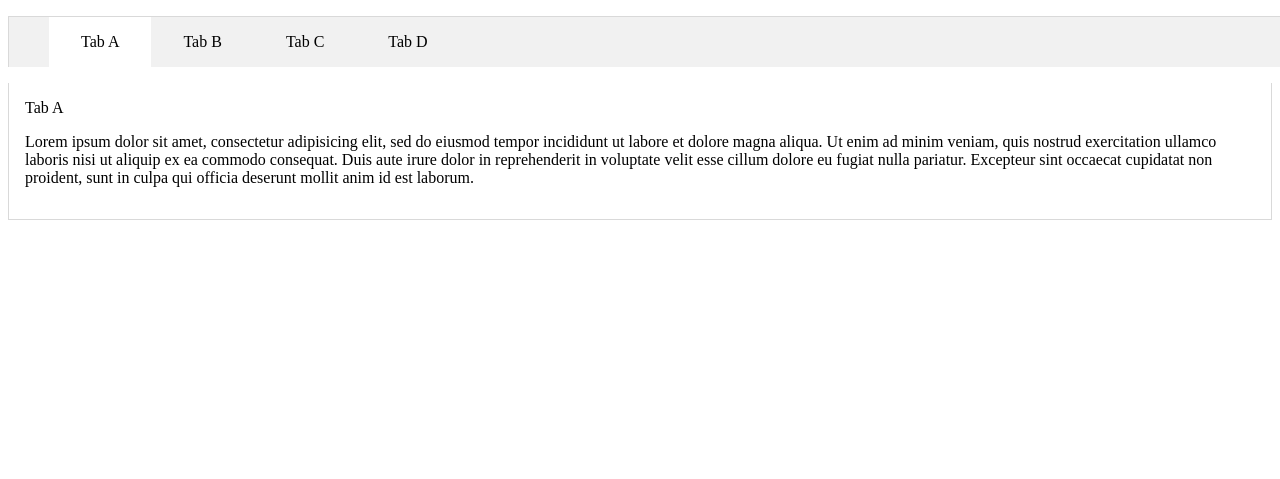
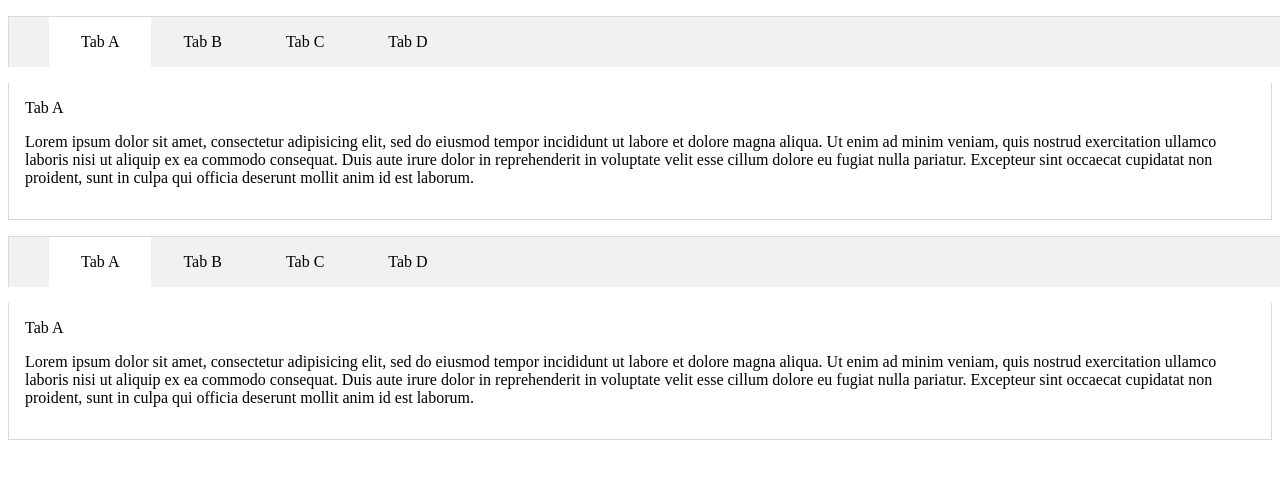
Before and after one commit to Spell-Master/sm-web, a PHP site: page /exemplo.html in a window 1280 px wide. Shown: the top 479 px of the page. Run offline with PHP 8.4, Linux system fonts and the light colour scheme.

Commit message:
TabPaginator v4.1

```diff
--- a/javascript/TabPaginator/TabPaginator.js
+++ b/javascript/TabPaginator/TabPaginator.js
@@ -1,20 +1,41 @@
 /**
  * ****************************************************
- * @Copyright (c) 2017, Spell Master.
- * @Version: 4.0
- * @Requisitos: Navegador compatível com HTML 5
+ * * TabPaginator
+ * * @author Spell-Master (Omar Pautz)
+ * * @copyright 2017
+ * * @version 4.1 (2020)
  * ****************************************************
- * @class Gerencia APP TAB.
+ * * Executa paginação de conteúdo por blocos.
+ *
  * ****************************************************
- * * @param propriety : (opcional) elemento para
- * determinar o conjunto de ativação.
+ * @requires
+ * Estrutura HTML
+ * <div id="identificador">
+ *    <ul class="tab-menu">
+ *        <li><a class="tab-link">A</a></li>
+ *        <li><a class="tab-link">B</a></li>
+ *    </ul>
+ *    <div class="tab-body">Conteúdo A</div>
+ *    <div class="tab-body">Conteúdo B</div>
+ * </div>
+ * ****************************************************
+ */
+
+/**
+ * ****************************************************
+ * * @param {STR} propriety (opcional)
+ * Elemento #ID para determinar o conjunto de ativação.
  * ****************************************************
  */
 var TabPaginator = function (propriety) {
 
     var $node = propriety ? document.getElementById(propriety) : document;
-    var $tl = $node.getElementsByClassName('tab-link');
-    var $tb = $node.getElementsByClassName('tab-body');
+
+    var $this = {
+        link: $node.getElementsByClassName('tab-link'),
+        body: $node.getElementsByClassName('tab-body'),
+        index: 0
+    };
 
     tabButtons();
     openTab();
@@ -22,53 +43,60 @@ var TabPaginator = function (propriety) {
 
     /**
      * ************************************************
-     * @function Inicia os botões
+     * Adiciona evento de click e cada botão do menu.
+     *
+     * @private
      * ************************************************
-     **/
+     */
     function tabButtons() {
-        var $i;
-        for ($i = 0; $i < $tl.length; $i++) {
-            $tl[$i].addEventListener('click', getTab($i + 1), false);
+        for (var $i = 0; $i < $this.link.length; $i++) {
+            $this.link[$i].addEventListener('click', getTab($i + 1), false);
         }
     }
 
     /**
      * ************************************************
-     * @function Abre a tab solicitada
-     * @param index : índice do elemento class
+     * Solicita a abertura da tab solicitada por click
+     * nos botões do menu.
      * ************************************************
-     **/
-    function getTab(index) {
+     *
+     * @param {INT} tb
+     * Índice da tab para abrir.
+     * ************************************************
+     */
+    function getTab(tb) {
         return function () {
-            openTab(index);
+            openTab(tb);
         };
     }
 
     /**
      * ************************************************
-     * @function Abre a tab solicitada
-     * @param tab : índice da tab para abrir
+     * Abre a tab solicitada.
      * ************************************************
-     **/
-    function openTab(tab) {
+     *
+     * @param {INT} index
+     * Índice da tab para abrir.
+     * ************************************************
+     */
+    function openTab(index) {
         closeTabs();
-        var $tab = (tab ? parseInt(tab - 1) : 0);
-        $tl[$tab].classList.add('active');
-        $tb[$tab].classList.add('active');
+        $this.index = (index ? parseInt(index - 1) : 0);
+        $this.link[$this.index].classList.add('active');
+        $this.body[$this.index].classList.add('active');
     }
 
     /**
      * ************************************************
-     * @function Fecha todas as tabs para correta
-     * abertura da atual
+     * Fecha todas as tabs para correta abertura da
+     * atual.
      * ************************************************
-     **/
+     */
     function closeTabs() {
         var $i;
-        for ($i = 0; $i < $tl.length; $i++) {
-            $tl[$i].classList.remove('active');
-            $tb[$i].classList.remove('active');
+        for ($i = 0; $i < $this.link.length; $i++) {
+            $this.link[$i].classList.remove('active');
+            $this.body[$i].classList.remove('active');
         }
     }
-
 };
--- a/javascript/TabPaginator/exemplo.html
+++ b/javascript/TabPaginator/exemplo.html
@@ -20,6 +20,7 @@
     <body>
         <div class="container padding-lr-prop font-default">
 
+            <div id="conjunto-a">
                 <ul class="tab-menu">
                     <li><a class="tab-link">Tab A</a></li>
                     <li><a class="tab-link">Tab B</a></li>
@@ -42,10 +43,37 @@
                     Tab D
                     <p class="text-dark-yellow">Lorem ipsum dolor sit amet, consectetur adipisicing elit, sed do eiusmod tempor incididunt ut labore et dolore magna aliqua. Ut enim ad minim veniam, quis nostrud exercitation ullamco laboris nisi ut aliquip ex ea commodo consequat. Duis aute irure dolor in reprehenderit in voluptate velit esse cillum dolore eu fugiat nulla pariatur. Excepteur sint occaecat cupidatat non proident, sunt in culpa qui officia deserunt mollit anim id est laborum.</p>
                 </div>
+            </div>
+
+            <div id="conjunto-b" class="margin-top">
+                <ul class="tab-menu">
+                    <li><a class="tab-link">Tab A</a></li>
+                    <li><a class="tab-link">Tab B</a></li>
+                    <li><a class="tab-link">Tab C</a></li>
+                    <li><a class="tab-link">Tab D</a></li>
+                </ul>
+                <div class="tab-body">
+                    Tab A
+                    <p class="text-blue">Lorem ipsum dolor sit amet, consectetur adipisicing elit, sed do eiusmod tempor incididunt ut labore et dolore magna aliqua. Ut enim ad minim veniam, quis nostrud exercitation ullamco laboris nisi ut aliquip ex ea commodo consequat. Duis aute irure dolor in reprehenderit in voluptate velit esse cillum dolore eu fugiat nulla pariatur. Excepteur sint occaecat cupidatat non proident, sunt in culpa qui officia deserunt mollit anim id est laborum.</p>
+                </div>
+                <div class="tab-body">
+                    Tab B
+                    <p class="text-red">Lorem ipsum dolor sit amet, consectetur adipisicing elit, sed do eiusmod tempor incididunt ut labore et dolore magna aliqua. Ut enim ad minim veniam, quis nostrud exercitation ullamco laboris nisi ut aliquip ex ea commodo consequat. Duis aute irure dolor in reprehenderit in voluptate velit esse cillum dolore eu fugiat nulla pariatur. Excepteur sint occaecat cupidatat non proident, sunt in culpa qui officia deserunt mollit anim id est laborum.</p>
+                </div>
+                <div class="tab-body">
+                    Tab C
+                    <p class="text-green">Lorem ipsum dolor sit amet, consectetur adipisicing elit, sed do eiusmod tempor incididunt ut labore et dolore magna aliqua. Ut enim ad minim veniam, quis nostrud exercitation ullamco laboris nisi ut aliquip ex ea commodo consequat. Duis aute irure dolor in reprehenderit in voluptate velit esse cillum dolore eu fugiat nulla pariatur. Excepteur sint occaecat cupidatat non proident, sunt in culpa qui officia deserunt mollit anim id est laborum.</p>
+                </div>
+                <div class="tab-body">
+                    Tab D
+                    <p class="text-dark-yellow">Lorem ipsum dolor sit amet, consectetur adipisicing elit, sed do eiusmod tempor incididunt ut labore et dolore magna aliqua. Ut enim ad minim veniam, quis nostrud exercitation ullamco laboris nisi ut aliquip ex ea commodo consequat. Duis aute irure dolor in reprehenderit in voluptate velit esse cillum dolore eu fugiat nulla pariatur. Excepteur sint occaecat cupidatat non proident, sunt in culpa qui officia deserunt mollit anim id est laborum.</p>
+                </div>
+            </div>
 
         </div>
         <script>
-            var tab = new TabPaginator();
+            var tabA = new TabPaginator('conjunto-a');
+            var tabB = new TabPaginator('conjunto-b');
         </script>
     </body>
 </html>
```
Also changed, not shown: javascript/TabPaginator/TabPaginator.css (+4 -3 lines), min/TabPaginator/TabPaginator.v4.1.css (added, +9 -0 lines), min/TabPaginator/TabPaginator.v4.1.js (added, +11 -0 lines). Lines whose indentation alone changed are shown as unchanged.
